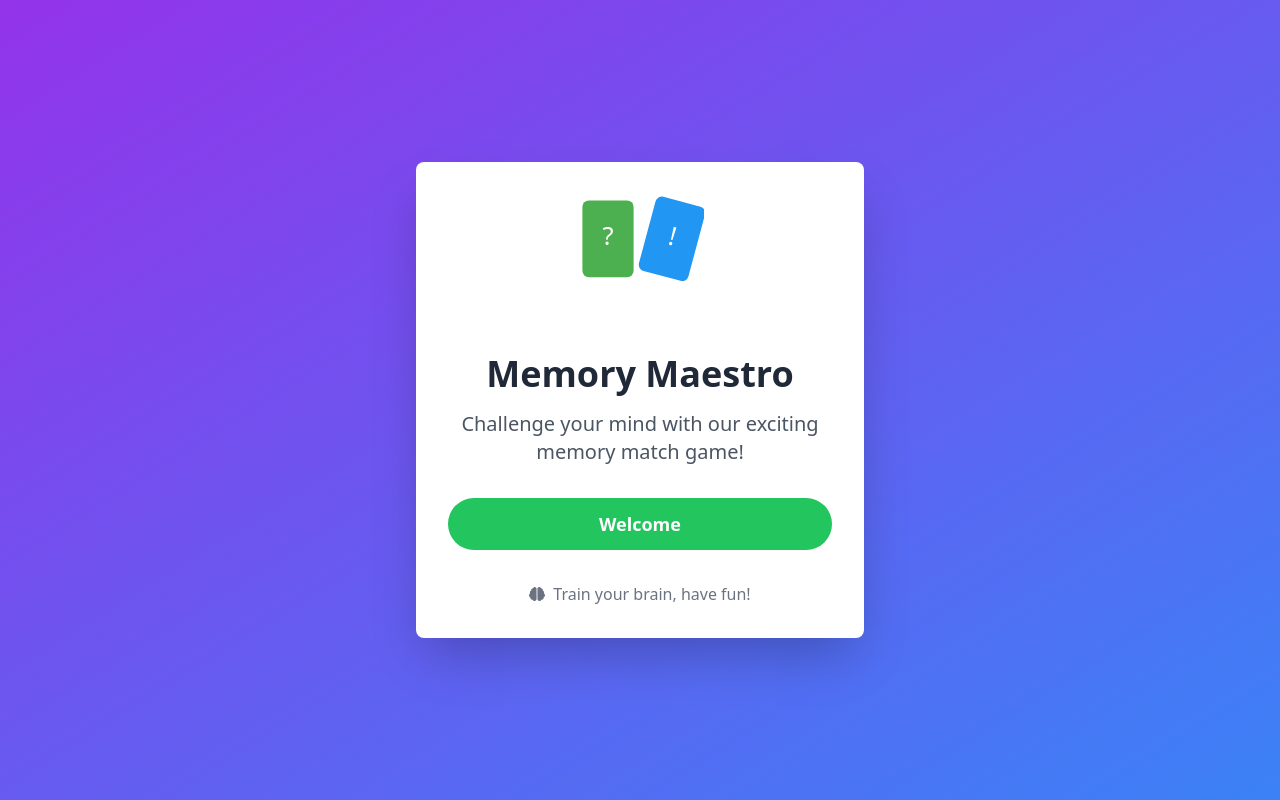
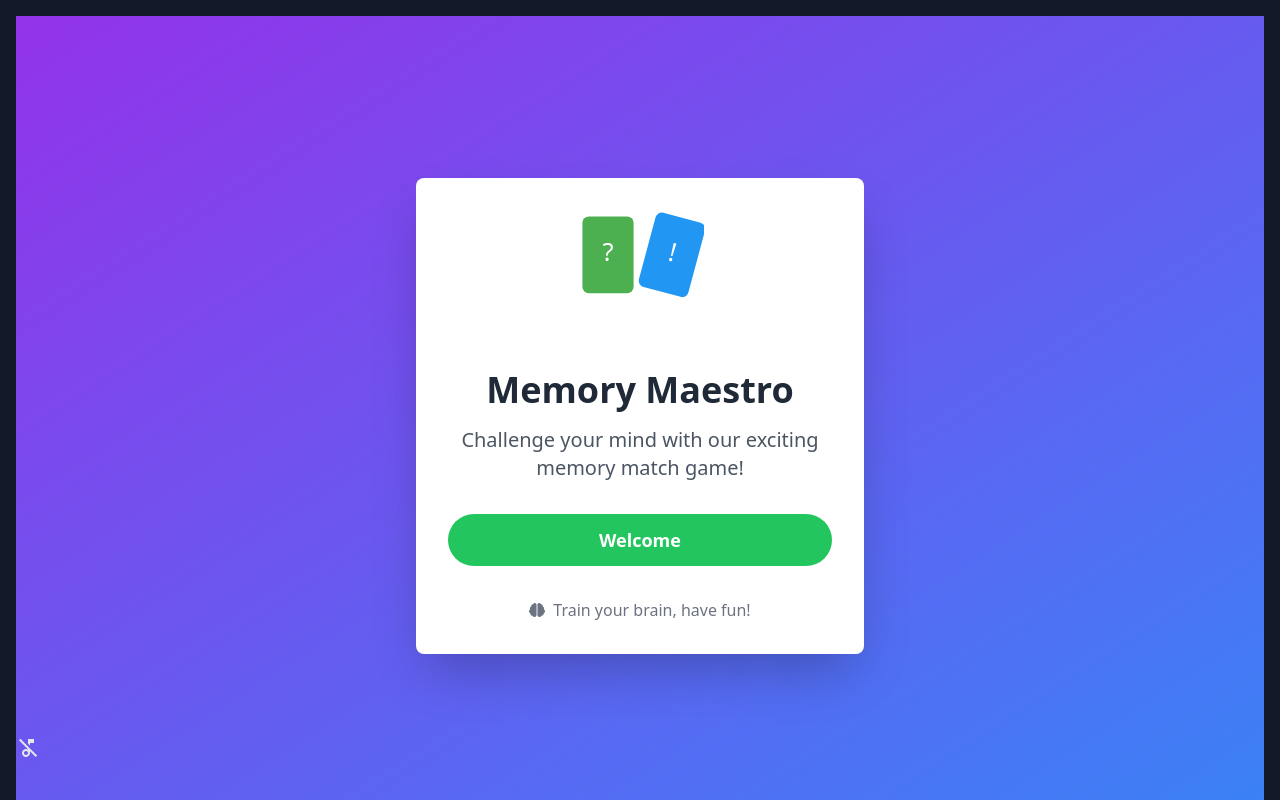
Before and after one commit to 1amSumit/Memory-Card-Game, a React (Vite) app: page /welcome in a window 1280 px wide. Built offline with nearby package versions, Linux system fonts and the light colour scheme; a web font is replaced by a local one.

Commit message:
audio add

```diff
--- a/src/components/RootLayout.jsx
+++ b/src/components/RootLayout.jsx
@@ -1,11 +1,27 @@
-import React, { useEffect } from "react";
+import React, { useEffect, useRef, useState } from "react";
 import { Outlet, useNavigate } from "react-router-dom";
 import { useRecoilState } from "recoil";
 import { usernameState } from "../store/username";
+import {
+  MdOutlineMusicNote as MusicOn,
+  MdOutlineMusicOff as MusicOff,
+} from "react-icons/md";
 
 export default function RootLayout() {
   const [usr, setUsr] = useRecoilState(usernameState);
   const navigate = useNavigate();
+  const audioRef = useRef(null);
+  const [isPlaying, setIsPlaying] = useState(false);
+
+  const toggleMusic = () => {
+    if (isPlaying) {
+      audioRef.current.pause();
+      setIsPlaying(false);
+    } else {
+      audioRef.current.play();
+      setIsPlaying(true);
+    }
+  };
 
   useEffect(() => {
     const username = localStorage.getItem("username") || "";
@@ -21,8 +37,27 @@ export default function RootLayout() {
   }, [navigate, setUsr]);
 
   return (
-    <main>
-      <Outlet />
+    <main className="h-[100vh] overflow-hidden flex flex-col p-4 bg-gray-900">
+      <div className="h-[90vh]">
+        <Outlet />
+      </div>
+      <footer className="h-[10vh]">
+        <div>
+          {isPlaying ? (
+            <MusicOn
+              onClick={toggleMusic}
+              className="text-gray-200  w-6 h-6 cursor-pointer"
+            />
+          ) : (
+            <MusicOff
+              onClick={toggleMusic}
+              className="text-gray-200  w-6 h-6 cursor-pointer"
+            />
+          )}
+        </div>
+      </footer>
+
+      <audio ref={audioRef} src="/gameMusic.mp3" loop autoPlay />
     </main>
   );
 }
--- a/src/pages/Home.jsx
+++ b/src/pages/Home.jsx
@@ -24,7 +24,7 @@ export default function Home() {
   const cardIds = [1, 2, 3, 3, 2, 1, 1, 3, 2];
 
   return (
-    <div className="h-screen overflow-hidden p-4 bg-gray-900">
+    <div>
       <div className="flex flex-row justify-between">
         <h2 className="text-gray-200 font-bold font-sour text-2xl">
           Hello {username}
```
Also changed, not shown: 1 other file (tests, documents, lock files or other folders).
